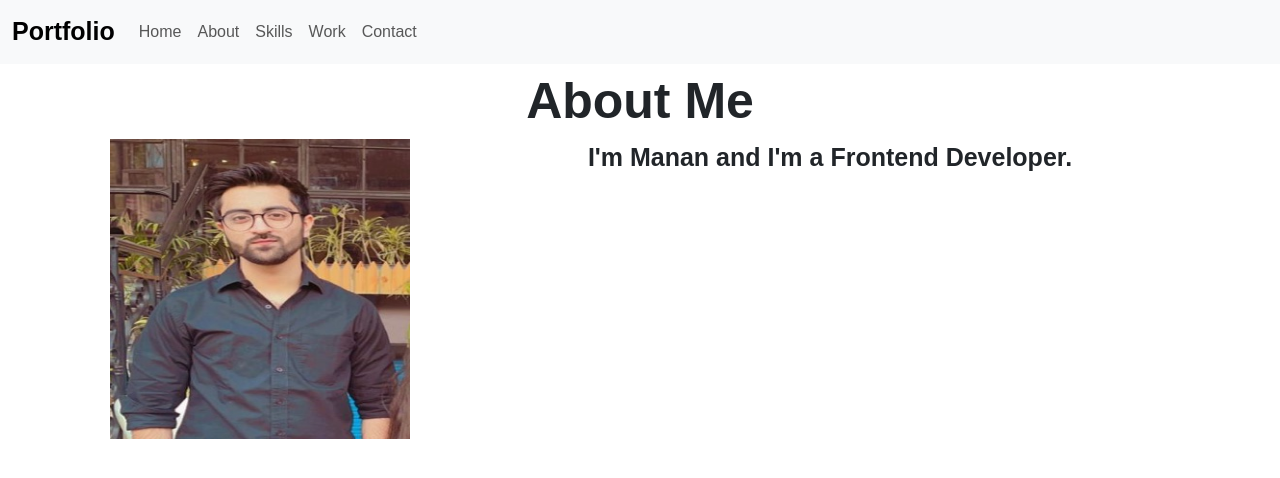
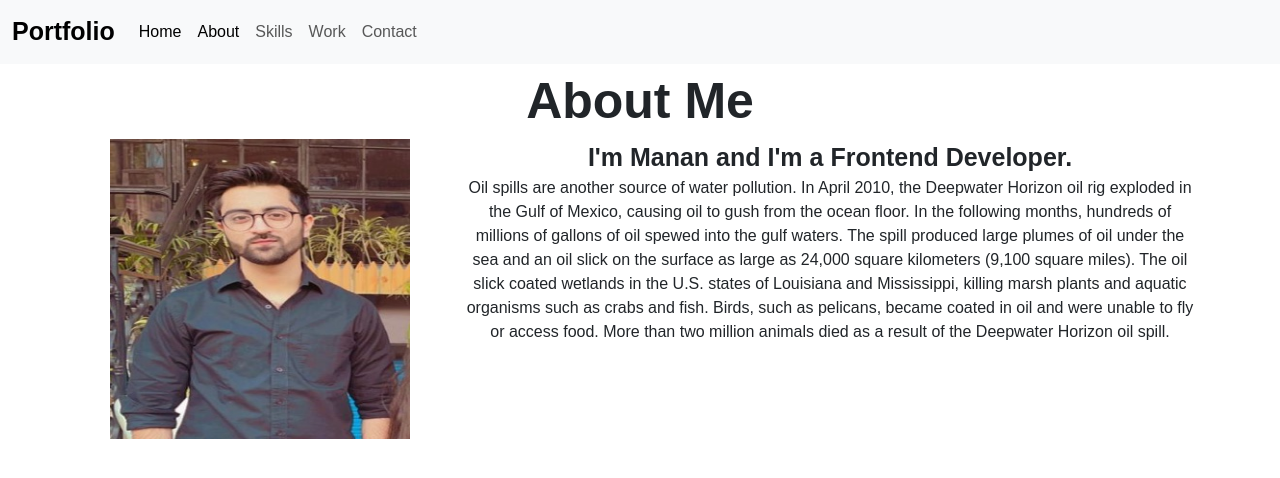
Before and after one commit to Manan-Kataria/My-Portfolio, an Angular app: page /about in a window 1280 px wide. Shown: the top 478 px of the page. Built offline with nearby package versions, Linux system fonts and the light colour scheme.

Commit message:
router link active navbar

```diff
--- a/src/app/about/about.component.html
+++ b/src/app/about/about.component.html
@@ -8,8 +8,10 @@
         </div>
         <div class="col-md-8">
             <div class="aboutPara">
-                <div class="subHeading">I'm Manan and I'm a Frontend Developer.</div>
-                <div></div>
+                <div class="subHeading">{{ aboutMe.intro }}</div>
+                <div>
+                    {{ aboutMe.details }}
+                </div>
             </div>
         </div>
     </div>
--- a/src/app/about/about.component.ts
+++ b/src/app/about/about.component.ts
@@ -8,7 +8,10 @@ import { Component, OnInit } from '@angular/core';
 export class AboutComponent implements OnInit {
 
   constructor() { }
-
+  aboutMe = {
+    "intro": "I'm Manan and I'm a Frontend Developer.",
+    "details": "Oil spills are another source of water pollution. In April 2010, the Deepwater Horizon oil rig exploded in the Gulf of Mexico, causing oil to gush from the ocean floor. In the following months, hundreds of millions of gallons of oil spewed into the gulf waters. The spill produced large plumes of oil under the sea and an oil slick on the surface as large as 24,000 square kilometers (9,100 square miles). The oil slick coated wetlands in the U.S. states of Louisiana and Mississippi, killing marsh plants and aquatic organisms such as crabs and fish. Birds, such as pelicans, became coated in oil and were unable to fly or access food. More than two million animals died as a result of the Deepwater Horizon oil spill."
+  }
   ngOnInit(): void {
   }
 
--- a/src/app/app.component.html
+++ b/src/app/app.component.html
@@ -3,26 +3,33 @@
         <nav class="navbar navbar-expand-lg bg-body-tertiary">
             <div class="container-fluid">
                 <a class="navbar-brand subHeading" routerLink="/"> Portfolio </a>
-                <button class="navbar-toggler" type="button" data-bs-toggle="collapse" data-bs-target="#navbarSupportedContent"
-                    aria-controls="navbarSupportedContent" aria-expanded="false" aria-label="Toggle navigation">
+                <button class="navbar-toggler" type="button" data-bs-toggle="collapse"
+                    data-bs-target="#navbarSupportedContent" aria-controls="navbarSupportedContent"
+                    aria-expanded="false" aria-label="Toggle navigation">
                     <span class="navbar-toggler-icon"></span>
                 </button>
                 <div class="collapse navbar-collapse" id="navbarSupportedContent">
                     <ul class="navbar-nav me-auto mb-2 mb-lg-0">
                         <li class="nav-item">
-                            <a class="nav-link" aria-current="page" routerLink="/"> Home </a>
+                            <a class="nav-link active" aria-current="page" routerLink="/" routerLinkActive="active"
+                                [routerLinkActiveOptions]="{exact:
+                                true}"> Home </a>
                         </li>
                         <li class="nav-item">
-                            <a class="nav-link" aria-current="page" routerLink="/about"> About </a>
+                            <a class="nav-link" aria-current="page" routerLink="/about" routerLinkActive="active"> About
+                            </a>
                         </li>
                         <li class="nav-item">
-                            <a class="nav-link" aria-current="page" routerLink="/skills"> Skills </a>
+                            <a class="nav-link" aria-current="page" routerLink="/skills" routerLinkActive="active">
+                                Skills </a>
                         </li>
                         <li class="nav-item">
-                            <a class="nav-link" aria-current="page" routerLink="/work"> Work </a>
+                            <a class="nav-link" aria-current="page" routerLink="/work" routerLinkActive="active"> Work
+                            </a>
                         </li>
                         <li class="nav-item">
-                            <a class="nav-link" aria-current="page" routerLink="/contact"> Contact </a>
+                            <a class="nav-link" aria-current="page" routerLink="/contact" routerLinkActive="active">
+                                Contact </a>
                         </li>
                     </ul>
                 </div>
--- a/src/app/home/home.component.html
+++ b/src/app/home/home.component.html
@@ -15,7 +15,7 @@
         </div>
         <div class="col-md-6">
             <div>
-                <img class="myimg" src="../../assets/images/about.JPG">
+                <img style="margin-top : 60px" class="myimg" src="../../assets/images/about.JPG">
             </div>
         </div>
     </div>
--- a/src/styles.css
+++ b/src/styles.css
@@ -16,3 +16,7 @@
     font-weight: bold;
     text-align: center;
 }
+
+.para{
+    text-justify: right;
+}
```
